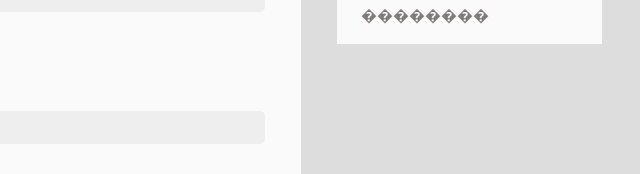
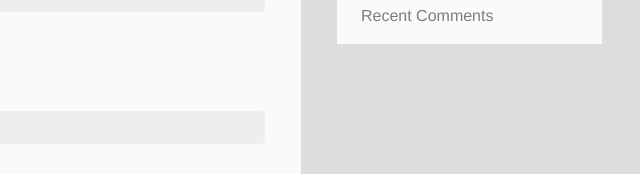
Before and after one commit to cheesezh/cheesezh.github.io, a plain HTML site: page 2016/03/16/hello-world/index.html in a window 1280 px wide. Shown: the part 624-798 px from the top of the page, 640-1280 px from the left. Drawn offline with Linux system fonts and the light colour scheme; a script that the page names is missing.

Commit message:
Site updated: 2016-03-17 15:24:31

```diff
--- a/2016/03/16/hello-world/index.html
+++ b/2016/03/16/hello-world/index.html
@@ -176,13 +176,7 @@ Quick">
 		<ul>
 
 
-
-
 			<li><a href="/categories/求职经验/" title="求职经验">求职经验<sup>7</sup></a></li>
-
-
-
-
 
 
 		</ul>
@@ -196,10 +190,6 @@ Quick">
 
 
 				<li><a href="/tags/面试/" title="面试">面试<sup>7</sup></a></li>
-
-
-
-
 
 
 		</ul>
@@ -232,7 +222,7 @@ Quick">
 
   <div class="widget-wrap">
     <h3 class="widget-title">
-      ��������
+      Recent Comments
     </h3>
     <div class="widget">
       <ul class="ds-recent-comments"
--- a/index.html
+++ b/index.html
@@ -300,13 +300,7 @@ A：N元模型用来将</p>
 		<ul>
 
 
-
-
 			<li><a href="/categories/求职经验/" title="求职经验">求职经验<sup>7</sup></a></li>
-
-
-
-
 
 
 		</ul>
@@ -320,10 +314,6 @@ A：N元模型用来将</p>
 
 
 				<li><a href="/tags/面试/" title="面试">面试<sup>7</sup></a></li>
-
-
-
-
 
 
 		</ul>
@@ -356,7 +346,7 @@ A：N元模型用来将</p>
 
   <div class="widget-wrap">
     <h3 class="widget-title">
-      ��������
+      Recent Comments
     </h3>
     <div class="widget">
       <ul class="ds-recent-comments"
```
Also changed, not shown: 2016/03/17/eleme-algorithm-1st-round-interview/index.html (+1 -11 lines), 2016/03/17/kedaxunfei-nlp-1st-2nd-round-interview/index.html (+1 -11 lines), 2016/03/17/mozat-algorithm-1st-2nd-3rd-round-interview/index.html (+1 -11 lines), 2016/03/17/sina-nlp-1st-round-interview/index.html (+1 -11 lines), 2016/03/17/sina-nlp-2nd-round-interview/index.html (+1 -11 lines), 2016/03/17/souhu-nlp-1st-2nd-round-interview/index.html (+1 -11 lines), 2016/03/17/souhu-nlp-3rd-round-interview/index.html (+1 -11 lines).
